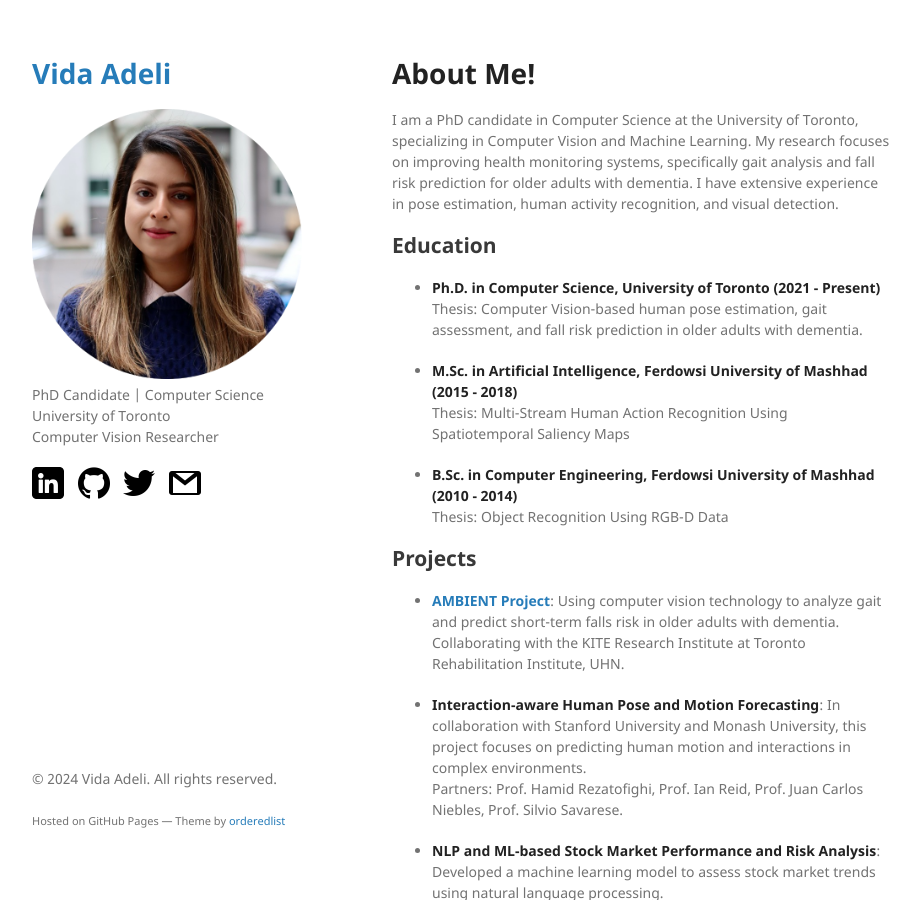
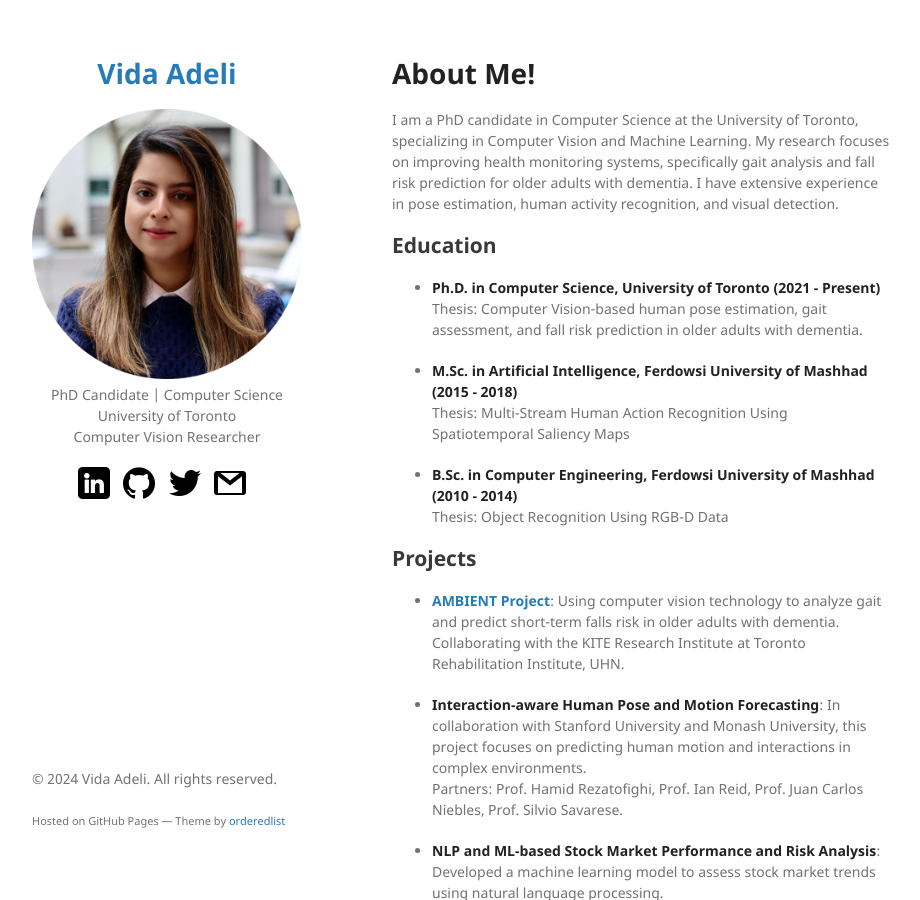
Before and after one commit to vadeli/vadeli.github.io, a Jekyll site: the page built from index.md, in a window 1280 px wide and 900 px high. Shown: the whole window, without its empty margins (178-1098 px from the left). Built offline with Jekyll 4.4.1, drawn with Linux system fonts in a browser that asks for light colours; our own code applies the rules of GitHub Pages for plain Markdown files.

Commit message:
Update default.html

```diff
--- a/_layouts/default.html
+++ b/_layouts/default.html
@@ -11,8 +11,7 @@
   </head>
   <body>
     <div class="wrapper">
-      <div class="content-wrapper">
-        <header class="profile-section">
+        <header style="text-align: center;">
           <h1><a href="{{ "/" | absolute_url }}">{{ site.title | default: "Vida Adeli - Computer Vision Researcher" }}</a></h1>
 
           {% if site.logo %}
@@ -22,7 +21,7 @@
           <p>{{ site.description | default: site.github.project_tagline }}</p>
 
           <!-- Social media links with custom logos -->
-          <div class="social-links">
+          <div class="social-links" style="text-align: center;">
             <a href="https://www.linkedin.com/in/vida-adeli/" target="_blank">
               <img src="/assets/img/linkedin.png" alt="LinkedIn" class="social-icon">
             </a>
@@ -37,7 +36,6 @@
             </a>
           </div>
         </header>
-      </div>
         <section>
           {{ content }}
         </section>
```
